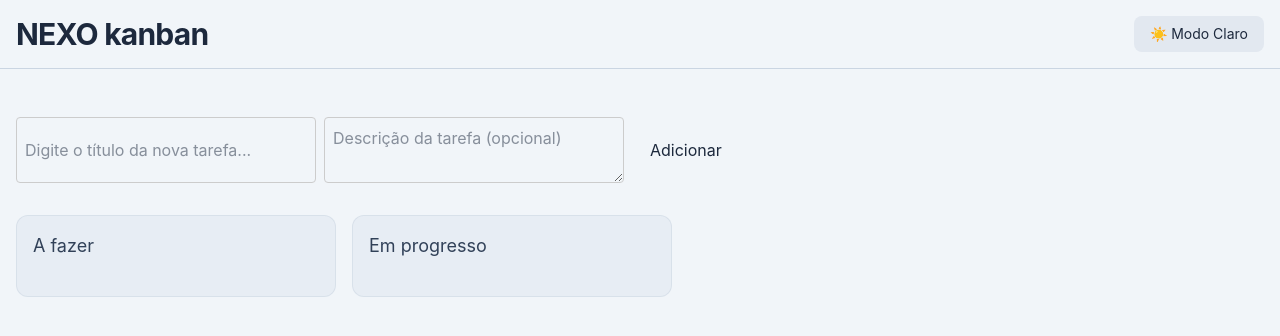
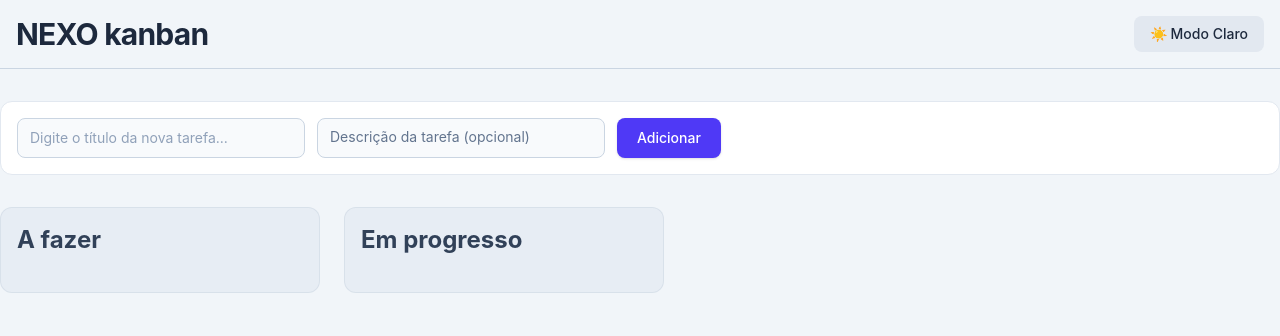
Before and after one commit to felipealvesrodrigues/NEXO, a React (Vite) app: page / in a window 1280 px wide. Shown: the top 336 px of the page. Built offline with nearby package versions, Linux system fonts and the light colour scheme.

Commit message:
atualizando o tailwind

```diff
--- a/src/App.tsx
+++ b/src/App.tsx
@@ -50,12 +50,12 @@ function Card({ title, description, id, status, onMove, onDelete, onEdit }: Card
 
       {/* Se tiver no modo edição, isso aq vai mostrar os inputs para serem alterados */}
       {isEditing ? (
-        <div style={{display: 'flex', flexDirection: 'column', gap: '6px', marginBottom: '8px'}}>
+        <div className="flex flex-col gap-2">
           <input type="text" value={editTitle} onChange={(e) => setEditTitle(e.target.value)}
-          style={{ padding: '4px', borderRadius: '4px', border: '1px solid #ccc' }}
+          className="w-full px-3 py-1.5 bg-slate-50 dark:bg-slate-800 border border-slate-300 dark:border-slate-700 rounded text-sm text-slate-900 dark:text-slate-100 outline-none focus:ring-2 focus:ring-indigo-500"
           />
           <textarea value={editDescription} onChange={(e) => setEditDescription(e.target.value)} placeholder="Descrição"
-          style={{ padding: '4px', borderRadius: '4px', border: '1px solid #ccc', resize: 'vertical' }}
+          className="w-full" /* Parei aqui */
           />
           <button onClick={handleSave} style={{ cursor: 'pointer', padding: '4px' }}>
             Salvar
@@ -101,8 +101,8 @@ interface ColumnProps{
 
 function Column({title, children}: ColumnProps ) {
   return(
-    <div className="bg-slate-200/60 dark:bg-slate-800/60 rounded-xl p-4 w-80 min-h-500px border border-slate-300/50 dark:border-slate-700/50 flex flex-col gap-3">
-      <h2 className="front-semibolb text-lg text-slate-700 dark:text-slate-200 mb-2">
+    <div className="bg-slate-200/60 dark:bg-slate-800/60 rounded-xl p-4 w-80 min-h-12 border border-slate-300/50 dark:border-slate-700/50 flex flex-col gap-3">
+      <h2 className="font-semibolb text-2xl text-slate-700 dark:text-slate-200 mb-2 font-bold">
         {title}
       </h2>
       <div className="flex flex-col gap-3">
@@ -168,34 +168,34 @@ export default function App() {
         <header className="flex justify-between items-center mb-8 border-b border-slate-300 dark:border-slate-800 p-4">
           <h1 className="text-3xl font-bold tracking-tight ">NEXO kanban</h1>
           <button onClick={() => setDarkMode(!darkMode)}
-      className="px-4 py-2 text-sm front-medium rounded-lg bg-slate-200 dark:bg-slate-800 hover:bg-slate-300 dark:hover:bg-slate-700 transition">
+          className="px-4 py-2 text-sm font-medium rounded-lg bg-slate-200 dark:bg-slate-800 hover:bg-slate-300 dark:hover:bg-slate-700 transition">
             {darkMode ? '☀️ Modo Claro' : '🌙 Modo Escuro'}
           </button>
         </header>
         <div>
           <Header />
-      <form onSubmit={handleAddTask} style={{padding: '16px', display: 'flex', gap: '8px'}}>
+          <form onSubmit={handleAddTask} className="flex flex-wrap gap-3 mb-8 p-4 bg-white dark:bg-slate-800/40 rounded-xl border border-slate-200 dark:border-slate-800">
             <input
               type="text"
               placeholder="Digite o título da nova tarefa..."
               value={newTaskTitle}
               onChange={(e) => setNewTaskTitle(e.target.value)} /* Toda vez que uma letra é digitada no input, o SetNewTaskTitle captura o evento e.target.value e atualiza o estado newTaskTitle.*/
-          style={{padding: '8px', borderRadius: '4px', border: '1px solid #ccc', width: '300px'}}
+              className="px-3 py-2 border bg-slate-50 dark:bg-slate-900 border-slate-300 dark:border-slate-700 rounded-lg text-sm text-slate-900 dark:text-slate-100 placeholder-slate-400 dark:placeholder-slate-500 focus:outline-none focus:ring-2 focus:ring-indigo-500 w-72"
               />
 
               <textarea
               placeholder="Descrição da tarefa (opcional)"
               value={newTaskDescription}
               onChange={(e) => setNewTaskDescription(e.target.value)}
-          style={{padding: '8px', borderRadius: '4px', border: '1px solid #ccc', width: '300px', resize: 'vertical'}}
+              className="px-3 py-2 bg-slate-50 dark:bg-slate-900 border border-slate-300 dark:border-slate-700 rounded-lg text-sm text-slate-900 dark:text-slate-100 placeholder-slate-500 focus:outline:none focus:ring-2 focus:indigo-500 w-72 h-10 resize-none"
               />
 
-          <button type="submit" style={{padding: ' 8px 18px', cursor: 'pointer'}}>
+              <button type="submit" className="px-5 py-2 bg-indigo-600 hover:bg-indigo-700 text-white font-medium text-sm rounded-lg transition cursor-pointer shadow-sm">
                 Adicionar
               </button>
           </form>
 
-      <div style={{display: 'flex', gap: '16px', padding: '16px'}}> {/* Englobei numa div para fazer eles ficarem lado a lado */}
+          <div className="flex gap-6 overflow-x-auto pb-4"> {/* Englobei numa div para fazer eles ficarem lado a lado */}
             <Column title="A fazer">
               {tasks
               .filter((task) => task.status === 'to_do')
```
Lines whose indentation alone changed are shown as unchanged.
